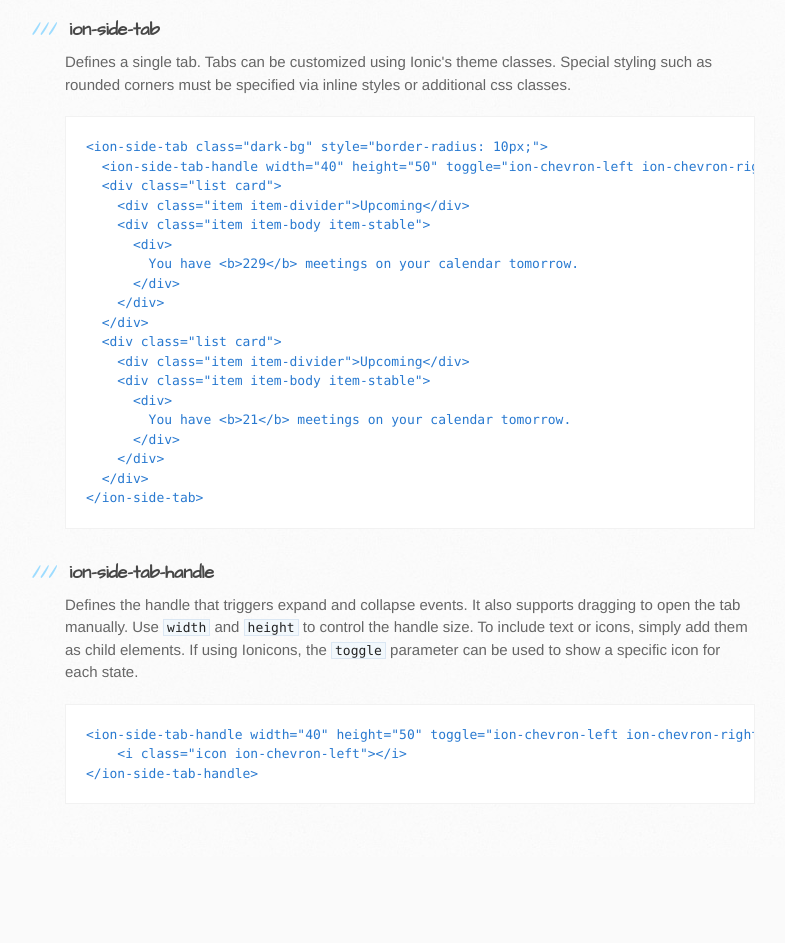
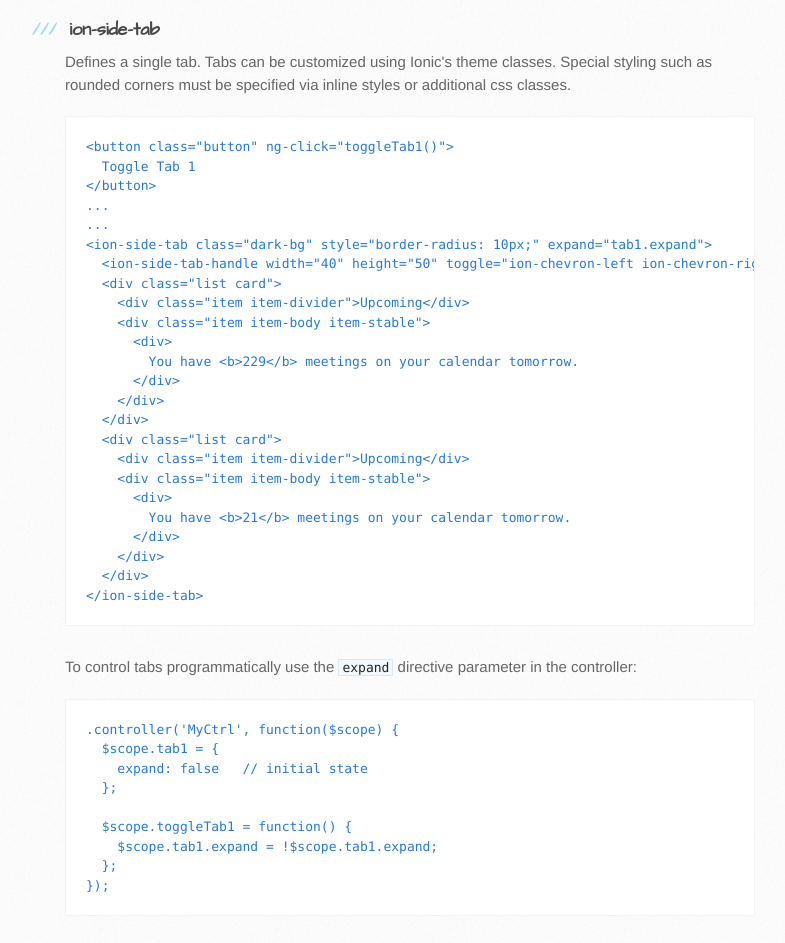
Before and after one commit to arielfaur/ionic-sidetabs, a plain HTML site: page index.html in a window 1280 px wide. Shown: the part 1420-2363 px from the top of the page, without its empty margins (105-890 px from the left). Before the commit the page ends 2277 px from the top, so only its background shows below. Drawn offline with Linux system fonts and the light colour scheme; a script that the page names is missing.

Commit message:
update documentation for v1.1.0

```diff
--- a/index.html
+++ b/index.html
@@ -90,7 +90,12 @@
 <p>Defines a single tab. Tabs can be customized using Ionic's theme classes. Special styling such as rounded corners must
 be specified via inline styles or additional css classes.</p>
 
-<pre><code>&lt;ion-side-tab class="dark-bg" style="border-radius: 10px;"&gt;
+<pre><code>&lt;button class="button" ng-click="toggleTab1()"&gt;
+  Toggle Tab 1
+&lt;/button&gt;
+...
+...
+&lt;ion-side-tab class="dark-bg" style="border-radius: 10px;" expand="tab1.expand"&gt;
   &lt;ion-side-tab-handle width="40" height="50" toggle="ion-chevron-left ion-chevron-right" class="dark-bg stable" style="border-radius: 10px 0 0 10px"&gt;&lt;i class="icon ion-chevron-left"&gt;&lt;/i&gt;&lt;/ion-side-tab-handle&gt;
   &lt;div class="list card"&gt;
     &lt;div class="item item-divider"&gt;Upcoming&lt;/div&gt;
@@ -109,6 +114,18 @@
     &lt;/div&gt;
   &lt;/div&gt;
 &lt;/ion-side-tab&gt;
+</code></pre>
+
+<p>To control tabs programmatically use the <code>expand</code> directive parameter in the controller:</p>
+<pre><code>.controller('MyCtrl', function($scope) {
+  $scope.tab1 = {
+    expand: false   // initial state
+  };
+
+  $scope.toggleTab1 = function() {
+    $scope.tab1.expand = !$scope.tab1.expand;
+  };
+});
 </code></pre>
 
 <h3>
```
